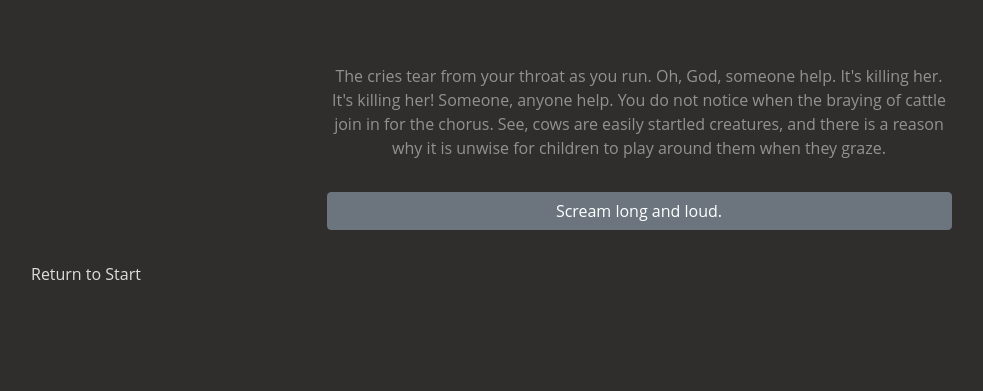
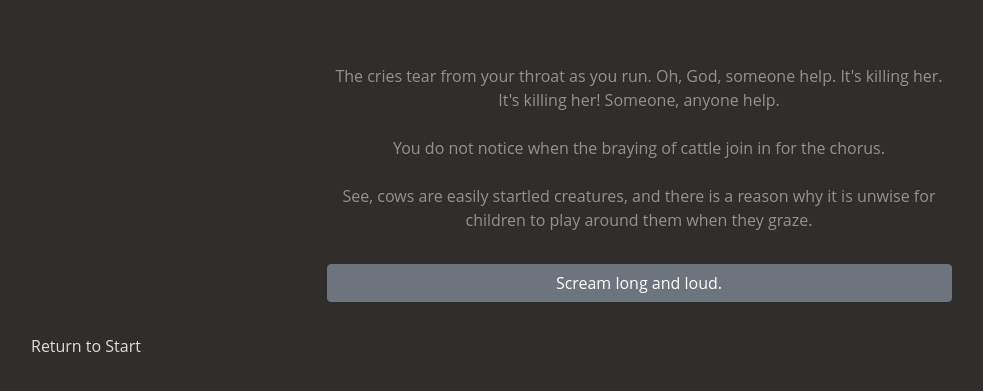
Before and after one commit to jecollas/volmoon, a Jekyll site: the page built from page_12.html, in a window 1280 px wide. Shown: the top 391 px of the page, without its empty margins (1-984 px from the left). Built offline with Jekyll 4.4.1, drawn with Linux system fonts in a browser that asks for light colours.

Commit message:
Add files via upload

```diff
--- a/_includes/options_1.html
+++ b/_includes/options_1.html
@@ -2,7 +2,7 @@
 
 <img class="vol-img" src="{{ page.image }}" alt="{{ page.alt }}">
 
-<p class="text">{{ page.text }}</p>
+<p class="text">{{ page.text | newline_to_br }}</p>
 <div class="links">
   <a href="{{ page.link1 }}"><button type="button" class="btn btn-secondary">{{ page.choice1 }}</button></a>
 </div>
--- a/_includes/options_2.html
+++ b/_includes/options_2.html
@@ -2,7 +2,7 @@
 
 <img class="vol-img" src="{{ page.image }}" alt="{{ page.alt }}">
 
-<p class="text">{{ page.text }}</p>
+<p class="text">{{ page.text | newline_to_br }}</p>
 <div class="links">
   <a href="{{ page.link1 }}"><button type="button" class="btn btn-secondary">{{ page.choice1 }}</button></a>
   <span class="space"></span>
--- a/_includes/options_3.html
+++ b/_includes/options_3.html
@@ -2,7 +2,7 @@
 
 <img class="vol-img" src="{{ page.image }}" alt="{{ page.alt }}">
 
-<p class="text">{{ page.text }}</p>
+<p class="text">{{ page.text | newline_to_br }}</p>
 <div class="links">
   <a href="{{ page.link1 }}"><button type="button" class="btn btn-secondary">{{ page.choice1 }}</button></a>
   <span class="space"></span>
```
